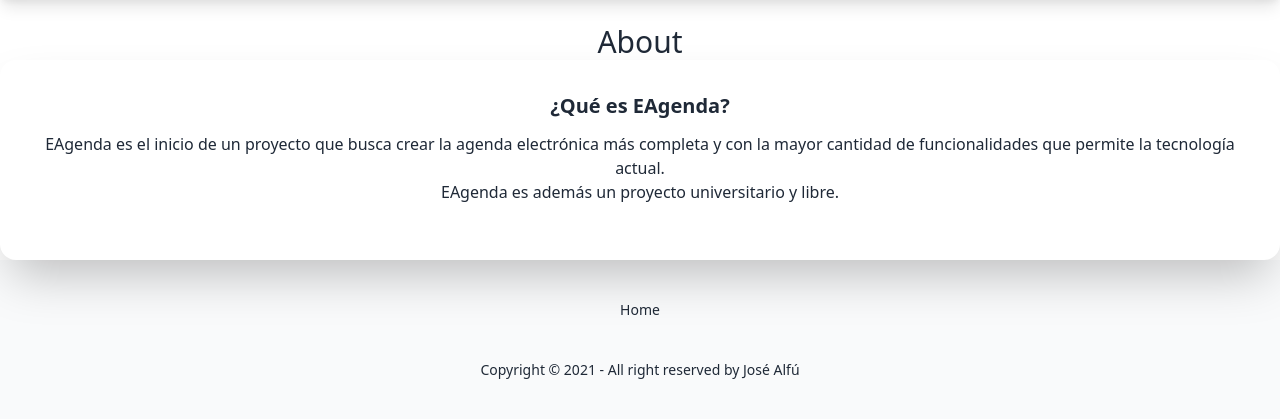
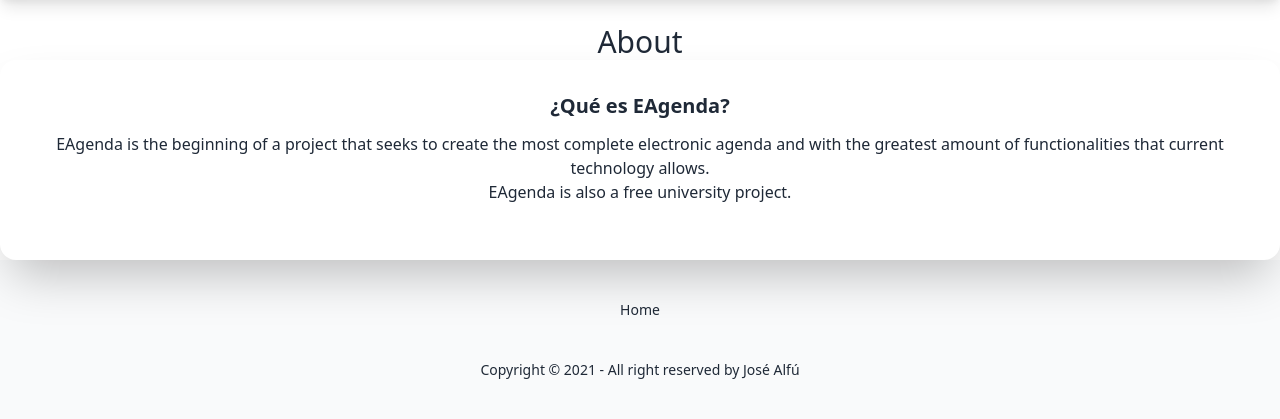
Before and after one commit to woodsoul507/eagenda, a PHP site: page /about.php in a window 1280 px wide. Shown: the part 64-483 px from the top of the page. Run offline with PHP 8.4, Linux system fonts and the light colour scheme; some libraries are stand-ins or nearby versions.

Commit message:
About trasnlated

```diff
--- a/about.php
+++ b/about.php
@@ -41,8 +41,8 @@
 
         <div class="card-body">
             <h2 class="card-title">¿Qué es EAgenda?</h2>
-            <p>EAgenda es el inicio de un proyecto que busca crear la agenda electrónica más completa y con la mayor cantidad de funcionalidades que permite la tecnología actual.
-                <br>EAgenda es además un proyecto universitario y libre.
+            <p>EAgenda is the beginning of a project that seeks to create the most complete electronic agenda and with the greatest amount of functionalities that current technology allows.
+                <br>EAgenda is also a free university project.
             </p>
             <div class="justify-center card-actions">
 
```
